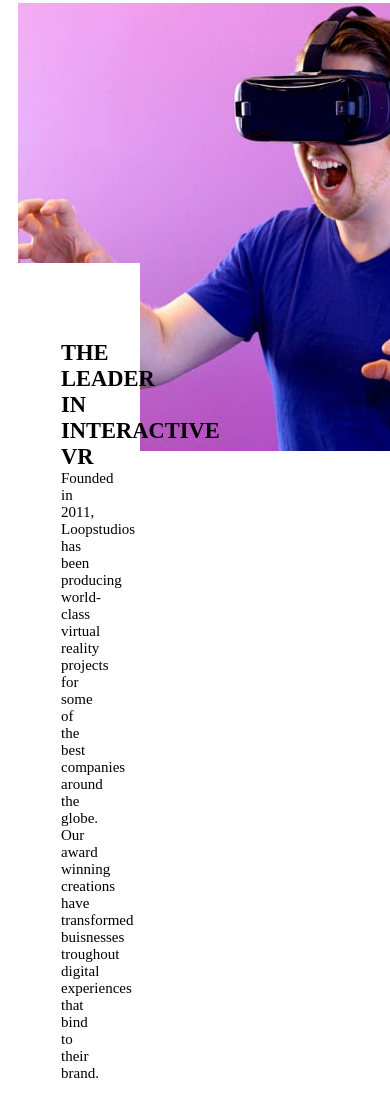
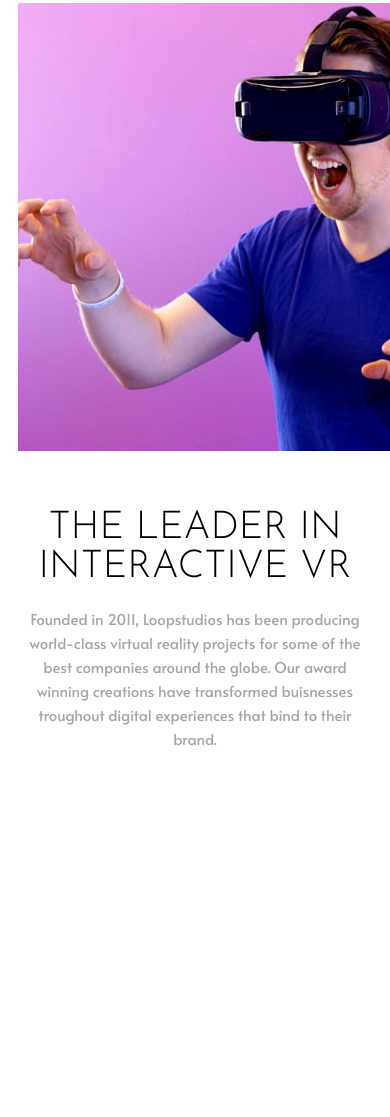
Before and after one commit to Allallnn/Loop-Studio-Practice, a plain HTML site: page index.html in a window 390 px wide. Shown: the part 577-1694 px from the top of the page. After the commit the page ends 1428 px from the top, so only its background shows below. Drawn offline with Linux system fonts and the light colour scheme.

Commit message:
fixes: worked on project

```diff
--- a/index.html
+++ b/index.html
@@ -35,13 +35,10 @@
      <main>
       <!-- section 1 -->
        <section class="container" id="section-1">
-       <!-- img-div -->
-      <div id="interactive-img-container">
         <img src="assets/desktop/Image20250607145114.jpg" alt="interactive img desktop" id="interactive-desktop">
         <img src="assets/mobile/Image20250607144948.jpg" alt="interactive img mobile" id="interactive-mobile">
-      </div>
       <!-- text div -->
-       <div>
+       <div id="text-div">
         <h1>THE LEADER IN INTERACTIVE VR</h1>
         <p>Founded in 2011, Loopstudios has been producing world-class virtual reality projects for some of the best companies around the globe. Our award winning creations have transformed buisnesses troughout digital experiences that bind to their brand.</p>
        </div>
--- a/style.css
+++ b/style.css
@@ -20,6 +20,7 @@ ul{
 body{
   min-height: 100vh;
   font-size: 15px;
+  overflow-x: hidden;
 }
 .container{
   max-width: 1400px;
@@ -31,6 +32,7 @@ header{
   background-repeat: no-repeat;
   background-size: cover;
   min-height: 36rem;
+  padding-bottom: 2rem;
 }
 nav{
 display: flex;
@@ -85,38 +87,48 @@ nav ul li:hover::after{
   font-weight: 300;
 }
 /* main */
+
 #interactive-mobile{
   display: none;
+}
+#interactive-desktop{
+min-height: 100%;
 }
 
 main{
   padding: 100px 0;
 }
 #section-1{
-display: flex;
 position: relative;
-/* border: 10px solid purple; */
+/* border: 1px solid purple; */
 }
-#section-1 div:first-child{
-  /* border: 2px solid red; */
-flex: 2;
-max-width: 60%;
+#text-div{
+  position: absolute;
+  background-color: var(--White);
+  /* border: 1px solid red; */
+  max-width: 50%;
+  height: 300px;
+  left: 650px;
+  bottom: 4px;
+  padding: 20px 60px 10px 60px;
+  display: flex;
+  flex-direction: column;
+justify-content: end;
 }
-#section-1 div:last-child img{
-width: 100%;
-height: 100%;
-}
-#section-1 div:last-child{
-  background-color: var(--White);
-  padding: 77px;
-  flex: 1;
-  position: absolute;
-  top: 260px;
-  right: 250px;
-  max-width: 40%;
+#text-div h1{
+  font-family: var(--ff-josefin);
+  font-weight: 300;
+  font-size: 3rem;
 }
 
-
+#text-div p{
+  font-family: var(--ff-alata);
+  font-weight: 400;
+/* font-size: 1rem; */
+padding-top: 30px;
+color: rgb(165, 165, 165);
+line-height: 2;
+}
 
 
 @media (max-width:700px){
@@ -153,4 +165,20 @@ nav ul{
 #interactive-mobile{
   display: block;
 }
+#text-div{
+  position: static;
+  max-width: 100%;
+  padding: 0;
+text-align: center;
+
 }
+#text-div h1{
+  font-weight: 300;
+  font-size: 2.4rem;
+}
+#text-div p{
+  font-weight: 400;
+  padding-top: 20px;
+  line-height: 1.6;
+}
+}
```
